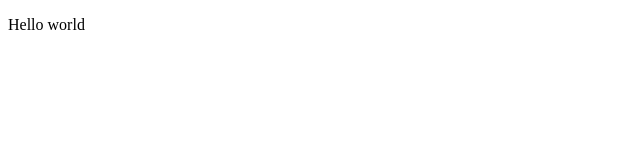
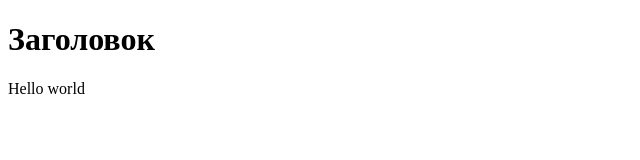
Before and after one commit to Eldaronline/project, a website: page index.html in a window 1280 px wide. Shown: the whole page, without its empty margins (0-640 px from the left). Drawn offline with Linux system fonts and the light colour scheme.

Commit message:
index html mod

```diff
--- a/index.html
+++ b/index.html
@@ -9,6 +9,9 @@
 </head>
 
 <body>
+
+    <h1>Заголовок</h1>
+
     <p>Hello world</p>
 </body>
 
```
